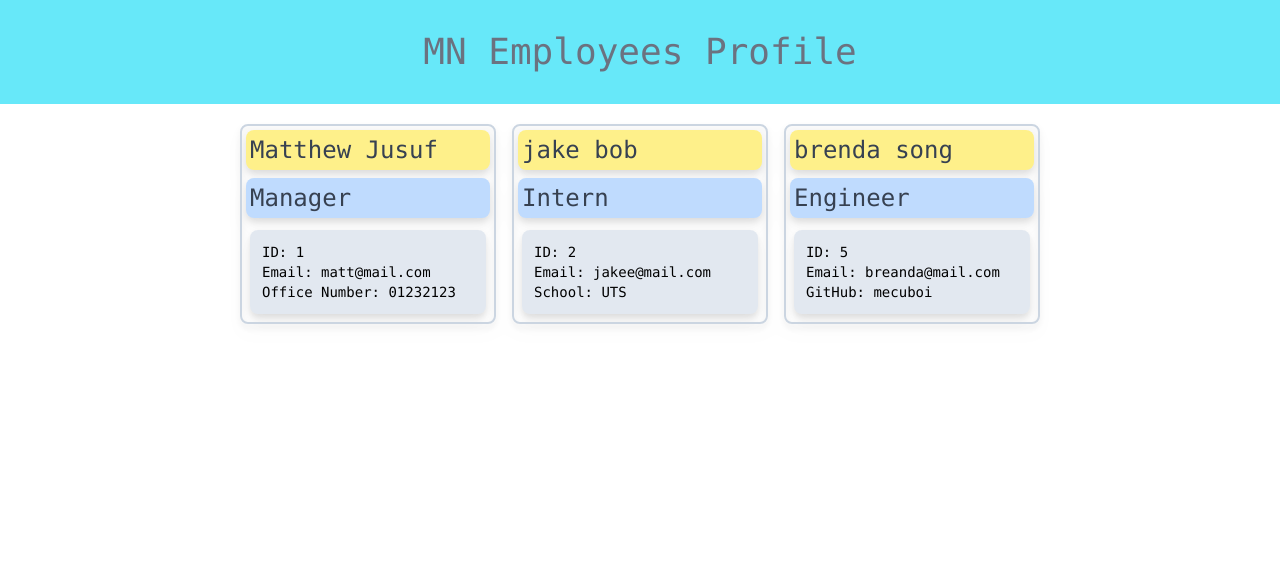
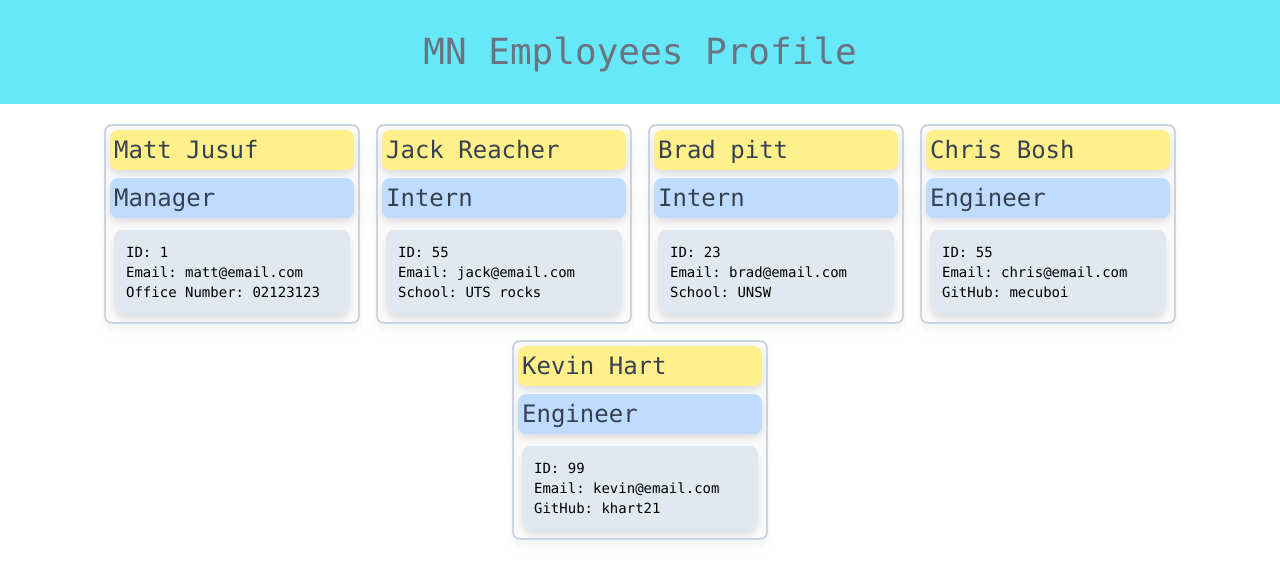
Before and after one commit to mecuboi/employee-card-generator, a website: page dist/autoindex.html in a window 1280 px wide. Drawn offline with nearby package versions, Linux system fonts and the light colour scheme.

Commit message:
finalising readme and demo

```diff
--- a/dist/autoindex.html
+++ b/dist/autoindex.html
@@ -19,30 +19,48 @@
 
 
             <div class="flex flex-col border-2 border-slate-300 rounded-lg mx-2 basis-1/5 mb-4">
-                <h3 class="text-2xl bg-yellow-200 text-gray-700 p-1 rounded-lg m-1">Matthew Jusuf</h3>
+                <h3 class="text-2xl bg-yellow-200 text-gray-700 p-1 rounded-lg m-1">Matt Jusuf</h3>
                 <h4 class="text-2xl bg-blue-200 text-gray-700 p-1 rounded-lg m-1">Manager</h4>
                 <ul class="p-3 bg-slate-200 m-2 rounded-lg text-sm">
                     <li>ID: 1</li>
-                    <li>Email: <a href="mailto:matt@mail.com">matt@mail.com</a></li>
-                    <li>Office Number: 01232123</li>
+                    <li>Email: <a href="mailto:matt@email.com">matt@email.com</a></li>
+                    <li>Office Number: 02123123</li>
                 </ul>
             </div>
             <div class="flex flex-col border-2 border-slate-300 rounded-lg mx-2 basis-1/5 mb-4">
-                <h3 class="text-2xl bg-yellow-200 text-gray-700 p-1 rounded-lg m-1">jake bob</h3>
+                <h3 class="text-2xl bg-yellow-200 text-gray-700 p-1 rounded-lg m-1">Jack Reacher</h3>
                 <h4 class="text-2xl bg-blue-200 text-gray-700 p-1 rounded-lg m-1">Intern</h4>
                 <ul class="p-3 bg-slate-200 m-2 rounded-lg text-sm">
-                    <li>ID: 2</li>
-                    <li>Email: <a href="mailto:jakee@mail.com">jakee@mail.com</a></li>
-                    <li>School: UTS</li>
+                    <li>ID: 55</li>
+                    <li>Email: <a href="mailto:jack@email.com">jack@email.com</a></li>
+                    <li>School: UTS rocks</li>
                 </ul>
             </div>
             <div class="flex flex-col border-2 border-slate-300 rounded-lg mx-2 basis-1/5 mb-4">
-                <h3 class="text-2xl bg-yellow-200 text-gray-700 p-1 rounded-lg m-1">brenda song</h3>
+                <h3 class="text-2xl bg-yellow-200 text-gray-700 p-1 rounded-lg m-1">Brad pitt</h3>
+                <h4 class="text-2xl bg-blue-200 text-gray-700 p-1 rounded-lg m-1">Intern</h4>
+                <ul class="p-3 bg-slate-200 m-2 rounded-lg text-sm">
+                    <li>ID: 23</li>
+                    <li>Email: <a href="mailto:brad@email.com">brad@email.com</a></li>
+                    <li>School: UNSW</li>
+                </ul>
+            </div>
+            <div class="flex flex-col border-2 border-slate-300 rounded-lg mx-2 basis-1/5 mb-4">
+                <h3 class="text-2xl bg-yellow-200 text-gray-700 p-1 rounded-lg m-1">Chris Bosh</h3>
                 <h4 class="text-2xl bg-blue-200 text-gray-700 p-1 rounded-lg m-1">Engineer</h4>
                 <ul class="p-3 bg-slate-200 m-2 rounded-lg text-sm">
-                    <li>ID: 5</li>
-                    <li>Email: <a href="mailto:breanda@mail.com">breanda@mail.com</a></li>
+                    <li>ID: 55</li>
+                    <li>Email: <a href="mailto:chris@email.com">chris@email.com</a></li>
                     <li>GitHub: <a href="https://github.com/mecuboi" target="_blank">mecuboi</a></li>
+                </ul>
+            </div>
+            <div class="flex flex-col border-2 border-slate-300 rounded-lg mx-2 basis-1/5 mb-4">
+                <h3 class="text-2xl bg-yellow-200 text-gray-700 p-1 rounded-lg m-1">Kevin Hart</h3>
+                <h4 class="text-2xl bg-blue-200 text-gray-700 p-1 rounded-lg m-1">Engineer</h4>
+                <ul class="p-3 bg-slate-200 m-2 rounded-lg text-sm">
+                    <li>ID: 99</li>
+                    <li>Email: <a href="mailto:kevin@email.com">kevin@email.com</a></li>
+                    <li>GitHub: <a href="https://github.com/khart21" target="_blank">khart21</a></li>
                 </ul>
             </div>
 
```
Also changed, not shown: README.md.
